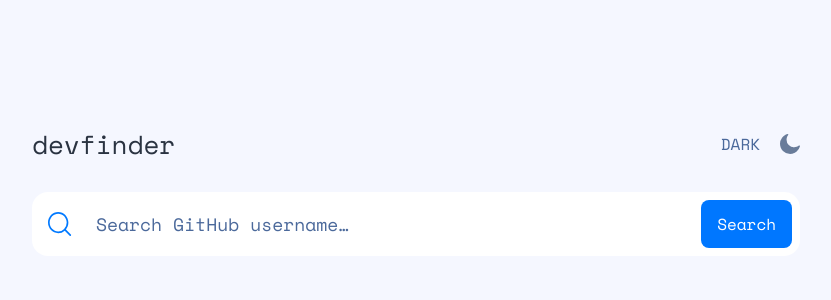
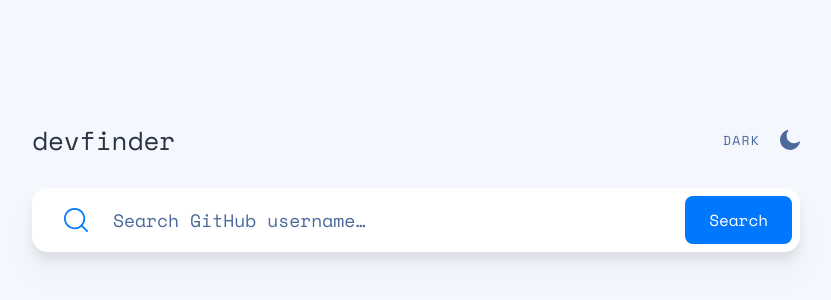
Before and after one commit to yuki-yamamura/github-user-search-app, a Next.js app: page / in a window 1280 px wide. Shown: the part 214-514 px from the top of the page, without its empty margins (224-1055 px from the left). Built offline with nearby package versions, Linux system fonts and the light colour scheme; no server answers.

Commit message:
chore: polish styles

```diff
--- a/src/components/SearchBar/Button.tsx
+++ b/src/components/SearchBar/Button.tsx
@@ -7,7 +7,7 @@ type Props = {
 const Button: FC<Props> = ({ handleClick }) => (
   <button
     type="button"
-    className="rounded-lg bg-primary px-4 py-3 text-white"
+    className="rounded-lg bg-primary px-4 py-3 text-white hover:bg-lightBlue focus:bg-lightBlue xs:px-6"
     onClick={handleClick}
   >
     Search
--- a/src/components/SearchBar/index.tsx
+++ b/src/components/SearchBar/index.tsx
@@ -1,5 +1,6 @@
 /* eslint-disable @next/next/no-img-element */
 import { FC } from 'react';
+import SearchIcon from '../icons/SearchIcon';
 import Button from './Button';
 
 type Props = {
@@ -16,20 +17,16 @@ const SearchBar: FC<Props> = ({
   isError,
 }) => {
   return (
-    <div className="flex items-center justify-between gap-x-2 rounded-2xl bg-card py-2 pl-4 pr-2 xs:gap-x-6">
+    <div className="flex cursor-pointer items-center justify-between gap-x-2 rounded-2xl bg-card py-2 pl-4 pr-2 xs:gap-x-6 xs:pl-8">
       <div className="flex w-full min-w-0 gap-x-2 xs:gap-x-6">
-        <label htmlFor="search" className="min-w-fit">
-          <img
-            src="/assets/icon-search.svg"
-            alt="search"
-            className="h-5 w-5 xs:h-6 xs:w-6"
-          />
+        <label htmlFor="search" className="min-w-fit cursor-pointer">
+          <SearchIcon />
         </label>
         <input
           id="search"
           type="text"
           placeholder="Search GitHub username…"
-          className="w-full min-w-0 bg-inherit placeholder-foreground xs:text-[18px]"
+          className="w-full min-w-0 bg-inherit placeholder-foreground outline-none xs:text-[18px]"
           onChange={handleType}
           onKeyDown={handleKeyDown}
         />
--- a/src/components/UserProfile/OptionalInfo.tsx
+++ b/src/components/UserProfile/OptionalInfo.tsx
@@ -52,10 +52,18 @@ const OptionalInfo: FC<Props> = ({ user, info }) => {
     userInfo === null || userInfo?.trim() === '' ? 'Not Available' : userInfo;
 
   return (
-    <li className={`flex gap-x-2 ${isOpaque ? 'opacity-50' : ''}`}>
+    <li
+      className={`group flex items-center gap-x-4 ${
+        isOpaque ? 'opacity-50' : ''
+      }`}
+    >
       <label htmlFor={info}>{icon}</label>
       {/http(s):\/\//.test(displayText) ? (
-        <a id={info} href={displayText}>
+        <a
+          id={info}
+          href={displayText}
+          className="focus:underline group-hover:underline"
+        >
           {displayText}
         </a>
       ) : (
--- a/src/components/UserProfile/index.tsx
+++ b/src/components/UserProfile/index.tsx
@@ -33,7 +33,10 @@ const UserProfile: FC<Props> = ({ user }) => {
           <label htmlFor="repos" className="text-[11px] xs:text-[13px]">
             Repos
           </label>
-          <div id="repos" className="text-base font-bold xs:text-[22px]">
+          <div
+            id="repos"
+            className="text-base font-bold text-bold xs:text-[22px]"
+          >
             {user.public_repos}
           </div>
         </div>
@@ -41,7 +44,10 @@ const UserProfile: FC<Props> = ({ user }) => {
           <label htmlFor="followers" className="text-[11px] xs:text-[13px]">
             Followers
           </label>
-          <div id="followers" className="text-base font-bold xs:text-[22px]">
+          <div
+            id="followers"
+            className="text-base font-bold text-bold xs:text-[22px]"
+          >
             {user.followers}
           </div>
         </div>
@@ -49,7 +55,10 @@ const UserProfile: FC<Props> = ({ user }) => {
           <label htmlFor="following" className="text-[11px] xs:text-[13px]">
             Following
           </label>
-          <div id="following" className="text-base font-bold xs:text-[22px]">
+          <div
+            id="following"
+            className="text-base font-bold text-bold xs:text-[22px]"
+          >
             {user.following}
           </div>
         </div>
--- /dev/null
+++ b/src/components/icons/MoonIcon.tsx
@@ -0,0 +1,14 @@
+import { FC } from 'react';
+
+const MoonIcon: FC = () => (
+  <svg
+    width="20"
+    height="20"
+    xmlns="http://www.w3.org/2000/svg"
+    // className="fill-foreground hover:fill-secondary"
+  >
+    <path d="M19.513 11.397a.701.701 0 00-.588.128 7.496 7.496 0 01-2.276 1.336 7.101 7.101 0 01-2.583.462 7.505 7.505 0 01-5.32-2.209 7.568 7.568 0 01-2.199-5.342c0-.873.154-1.72.41-2.49a6.904 6.904 0 011.227-2.21.657.657 0 00-.102-.924.701.701 0 00-.589-.128C5.32.61 3.427 1.92 2.072 3.666A10.158 10.158 0 000 9.83c0 2.8 1.125 5.342 2.967 7.19a10.025 10.025 0 007.16 2.98c2.353 0 4.527-.822 6.266-2.183a10.13 10.13 0 003.58-5.624.623.623 0 00-.46-.796z" />
+  </svg>
+);
+
+export default MoonIcon;
--- /dev/null
+++ b/src/components/icons/SearchIcon.tsx
@@ -0,0 +1,13 @@
+import { FC } from 'react';
+
+const SearchIcon: FC = () => (
+  <svg height="24" width="25" xmlns="http://www.w3.org/2000/svg">
+    <title>Search</title>
+    <path
+      d="M10.609 0c5.85 0 10.608 4.746 10.608 10.58 0 2.609-.952 5-2.527 6.847l5.112 5.087a.87.87 0 01-1.227 1.233l-5.118-5.093a10.58 10.58 0 01-6.848 2.505C4.759 21.16 0 16.413 0 10.58 0 4.747 4.76 0 10.609 0zm0 1.74c-4.891 0-8.87 3.965-8.87 8.84 0 4.874 3.979 8.84 8.87 8.84a8.855 8.855 0 006.213-2.537l.04-.047a.881.881 0 01.058-.053 8.786 8.786 0 002.558-6.203c0-4.875-3.979-8.84-8.87-8.84z"
+      fill="#0079ff"
+    />
+  </svg>
+);
+
+export default SearchIcon;
--- /dev/null
+++ b/src/components/icons/SunIcon.tsx
@@ -0,0 +1,16 @@
+import { FC } from 'react';
+
+const SunIcon: FC = () => (
+  <svg
+    width="20"
+    height="20"
+    xmlns="http://www.w3.org/2000/svg"
+    // className="fill-foreground hover:fill-secondary"
+  >
+    <g>
+      <path d="M13.545 6.455c-.9-.9-2.17-1.481-3.545-1.481a4.934 4.934 0 00-3.545 1.481c-.9.9-1.481 2.17-1.481 3.545 0 1.376.582 2.646 1.481 3.545.9.9 2.17 1.481 3.545 1.481a4.934 4.934 0 003.545-1.481c.9-.9 1.481-2.17 1.481-3.545a4.934 4.934 0 00-1.481-3.545zM10 3.413a.7.7 0 00.688-.688V.688A.7.7 0 0010 0a.7.7 0 00-.688.688v2.037a.7.7 0 00.688.688zM15.635 5.344l1.455-1.455a.67.67 0 000-.952.67.67 0 00-.952 0l-1.455 1.455a.67.67 0 000 .952c.238.264.66.264.952 0zM19.312 9.312h-2.037a.7.7 0 00-.688.688.7.7 0 00.688.688h2.037A.7.7 0 0020 10a.7.7 0 00-.688-.688zM15.608 14.656a.67.67 0 00-.952 0 .67.67 0 000 .952l1.455 1.455a.67.67 0 00.952 0 .67.67 0 000-.952l-1.455-1.455zM10 16.587a.7.7 0 00-.688.688v2.037A.7.7 0 0010 20a.7.7 0 00.688-.688v-2.037a.7.7 0 00-.688-.688zM4.365 14.656L2.91 16.111a.67.67 0 000 .952.67.67 0 00.952 0l1.455-1.455a.67.67 0 000-.952c-.238-.264-.66-.264-.952 0zM3.413 10a.7.7 0 00-.688-.688H.688A.7.7 0 000 10a.7.7 0 00.688.688h2.037A.7.7 0 003.413 10zM4.365 5.344a.67.67 0 00.952 0 .67.67 0 000-.952L3.862 2.937a.67.67 0 00-.952 0 .67.67 0 000 .952l1.455 1.455z" />
+    </g>
+  </svg>
+);
+
+export default SunIcon;
--- a/src/pages/index.tsx
+++ b/src/pages/index.tsx
@@ -1,8 +1,9 @@
 import axios, { AxiosError } from 'axios';
 import { NextPage } from 'next';
 import Head from 'next/head';
-import Image from 'next/image';
 import React, { useEffect, useState } from 'react';
+import MoonIcon from '@/components/icons/MoonIcon';
+import SunIcon from '@/components/icons/SunIcon';
 import SearchBar from '@/components/SearchBar';
 import UserProfile from '@/components/UserProfile';
 import { User } from '@/types/User';
@@ -73,30 +74,24 @@ const Home: NextPage = () => {
       <main className="mx-auto flex max-w-xl flex-col justify-center md:max-w-3xl">
         <div className="mb-9 mt-8 flex items-center justify-between">
           <h1 className="text-[26px] text-bold">devfinder</h1>
-          <div className="flex gap-x-5">
-            <label htmlFor="theme">{theme === 'dark' ? 'LIGHT' : 'DARK'}</label>
-            <button id="theme" type="button" onClick={handleToggleTheme}>
-              {theme === 'dark' ? (
-                <Image
-                  src="/assets/icon-sun.svg"
-                  alt="sun"
-                  width={20}
-                  height={20}
-                  className="fill-foreground"
-                />
-              ) : (
-                <Image
-                  src="/assets/icon-moon.svg"
-                  alt="moon"
-                  width={20}
-                  height={20}
-                  className="fill-foreground"
-                />
-              )}
+          <div className="group flex cursor-pointer gap-x-5 text-[13px] tracking-widest">
+            <label
+              htmlFor="theme"
+              className="cursor-pointer group-hover:text-secondary"
+            >
+              {theme === 'dark' ? 'LIGHT' : 'DARK'}
+            </label>
+            <button
+              id="theme"
+              type="button"
+              onClick={handleToggleTheme}
+              className="fill-foreground focus:fill-secondary group-hover:fill-secondary"
+            >
+              {theme === 'dark' ? <SunIcon /> : <MoonIcon />}
             </button>
           </div>
         </div>
-        <div className="mb-4">
+        <div className="mb-4 drop-shadow-xl xs:mb-6">
           <SearchBar
             handleSubmit={handleSubmit}
             handleKeyDown={handleKeyDown}
@@ -105,7 +100,7 @@ const Home: NextPage = () => {
           />
         </div>
         {user && (
-          <div className="mb-20">
+          <div className="mb-20 drop-shadow-xl">
             <UserProfile user={user} />
           </div>
         )}
--- a/src/styles/globals.css
+++ b/src/styles/globals.css
@@ -7,8 +7,9 @@
     --background: 227 100% 98%;
     --foreground: 217 35% 45%;
     --card: 0 0% 100%;
-    --card-foreground: var(var(--foreground));
+    --card-foreground: var(--foreground);
     --primary: 212 100% 50%;
+    --secondary: var(--bold);
     --bold: 217 21% 21%;
   }
 
@@ -25,6 +26,7 @@
     --foreground: 0 0% 100%;
     --card: 222 41% 20%;
     --card-foreground: var(--foreground);
+    --secondary: 222 44% 70%;
     --bold: var(--foreground);
   }
 }
--- a/tailwind.config.js
+++ b/tailwind.config.js
@@ -13,13 +13,15 @@ module.exports = {
         card: 'hsl(var(--card) / <alpha-value>)',
         'card-foreground': 'hsl(var(--card-foreground) / <alpha-value>)',
         primary: 'hsl(var(--primary) / <alpha-value>)',
+        secondary: 'hsl(var(--secondary) / <alpha-value>)',
         bold: 'hsl(var(--bold) / <alpha-value>)',
-        black: 'hsl(217, 21%, 21%)',
-        blue: 'hsl(212, 100%, 50%)',
-        darkGray: 'hsl(222, 41%, 20%)',
-        gray: 'hsl(217, 20%, 51%)',
-        grayishBlue: 'hsl(217, 35%, 45%)',
-        lightBlue: 'hsl(227, 100%, 98%)',
+        // black: 'hsl(217, 21%, 21%)',
+        // blue: 'hsl(212, 100%, 50%)',
+        // darkGray: 'hsl(222, 41%, 20%)',
+        // gray: 'hsl(217, 20%, 51%)',
+        // grayishBlue: 'hsl(217, 35%, 45%)',
+        // lightBlue: 'hsl(227, 100%, 98%)',
+        lightBlue: 'hsl(212, 100%, 69%)',
         red: 'hsla(0, 91%, 62%, 1)',
       },
       screens: {
```
